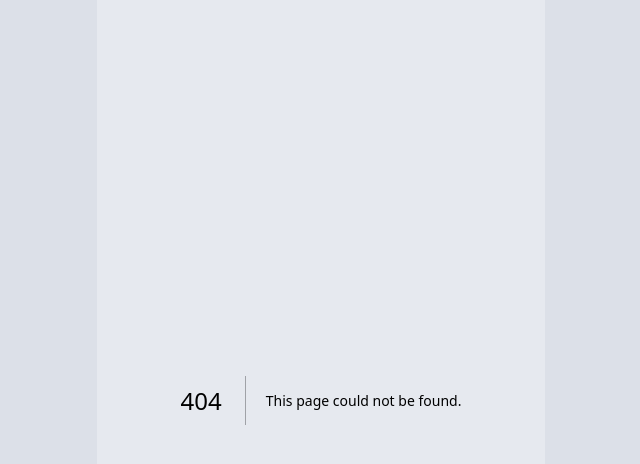
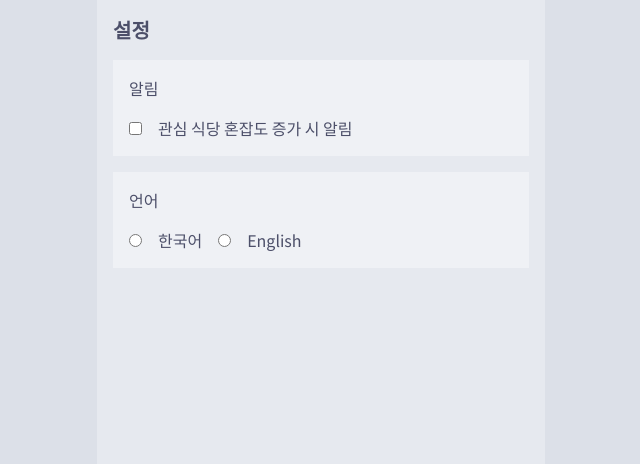
Before and after one commit to seolcu/ajou-cafeteria, a Next.js app: page /settings in a window 1280 px wide. Before the commit this address had no page. Shown: the top 464 px of the page, without its empty margins (319-959 px from the left). Built offline with nearby package versions, Linux system fonts and the light colour scheme.

Commit message:
added settings page

```diff
--- a/next.config.js
+++ b/next.config.js
@@ -1,4 +1,9 @@
 /** @type {import('next').NextConfig} */
-const nextConfig = {}
+const nextConfig = {
+  i18n: {
+    locales: ["ko", "en"],
+    defaultLocale: "ko",
+  },
+};
 
-module.exports = nextConfig
+module.exports = nextConfig;
--- a/src/app/page.tsx
+++ b/src/app/page.tsx
@@ -44,6 +44,13 @@ export default function Home() {
             </a>
           );
         })}
+        <a
+          href="/settings"
+          className="bg-base dark:bg-base-dark flex flex-col gap-4 justify-between items-center p-4 rounded"
+        >
+          <Image src={ajouLogo} width={75} height={75} alt="사진" />
+          <h2 className="font-medium">설정</h2>
+        </a>
       </div>
     </main>
   );
--- /dev/null
+++ b/src/app/settings/page.tsx
@@ -0,0 +1,23 @@
+export default function Settings() {
+  return (
+    <main className="flex flex-col gap-4 p-4">
+      <h1 className="text-xl font-bold">설정</h1>
+      <div className="bg-base dark:bg-base-dark flex flex-col gap-4 p-4">
+        <h2 className="font-medium">알림</h2>
+        <div className="flex flex-row gap-4 items-center">
+          <input type="checkbox" />
+          <label>관심 식당 혼잡도 증가 시 알림</label>
+        </div>
+      </div>
+      <div className="bg-base dark:bg-base-dark flex flex-col gap-4 p-4">
+        <h2 className="font-medium">언어</h2>
+        <div className="flex flex-row gap-4 items-center">
+          <input type="radio" name="language" />
+          <label>한국어</label>
+          <input type="radio" name="language" />
+          <label>English</label>
+        </div>
+      </div>
+    </main>
+  );
+}
```
